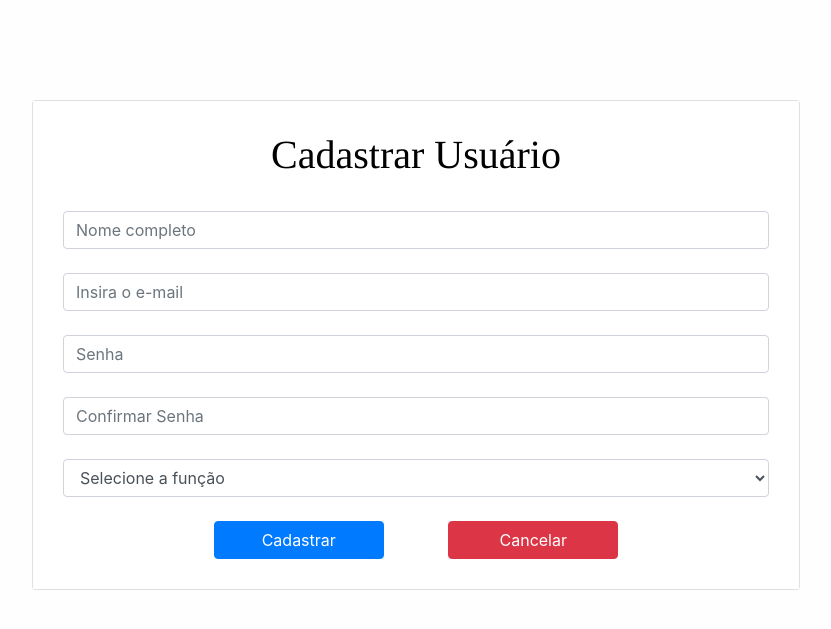
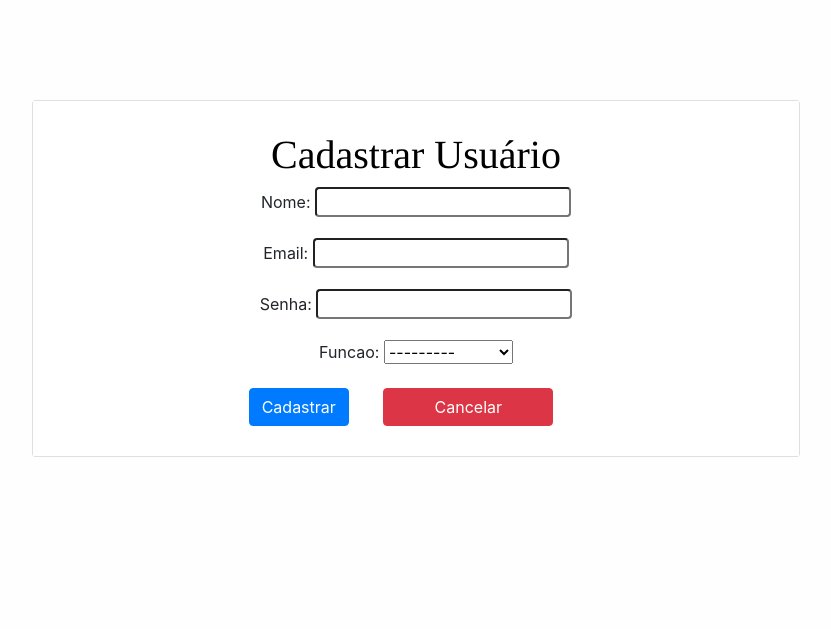
Before and after one commit to abyzziboll/Webiaus, a Django app: page /cad_usu in a window 1280 px wide. Shown: the top 629 px of the page, without its empty margins (224-1055 px from the left). Run offline with Django 3.2, Linux system fonts and the light colour scheme; some libraries are stand-ins or nearby versions.

Commit message:
cadastro funcionando

```diff
--- a/analisador/templates/cadastrar-usuario.html
+++ b/analisador/templates/cadastrar-usuario.html
@@ -40,39 +40,9 @@
             <!-- FORMULÁRIO DE CADASTRO -->
             <form method="POST" name="f1" class="post-form">{% csrf_token %}
               <h1 class="h1-cadastro-usuario-webiaus">Cadastrar Usuário</h1>
-              <br>
-              <div>
-                <div><input type="text" class="form-control" id="nome" placeholder="Nome completo"></div>
-              </div>
-              <br>
+              {{form.as_p}}
 
-              <div>
-                <div><input type="email" class="form-control" id="email" placeholder="Insira o e-mail"></div>
-              </div>
-              <br>
-
-              <div>
-                <div><input type="password" class="form-control" id="password" placeholder="Senha" required=password></div>
-              </div>
-              <br>
-
-              <div>
-                <div><input type="password" class="form-control" id="confirm_password" placeholder="Confirmar Senha" required></div>
-              </div>
-              <br>
-
-              <div>
-                <div>
-                  <select class="form-control" id="sel1">
-                  <option selected>Selecione a função</option>
-                  <option>Administrador</option>
-                  <option>Usuário</option>
-                  </select>
-                </div>
-              </div>
-              <br>
-
-              <a href="{% url 'cad_usu' %}" type="submit" class="btn btn-primary" style="margin: 0 30px; width: 170px" id="inputSubmit">Cadastrar</a>
+              <button type="submit" class="btn btn-primary">Cadastrar</button>
               <a href="login-webiaus.html" class="btn btn-danger" style="margin: 0 30px; width: 170px">Cancelar</a>
             </form>
         </div>
--- a/analisador/views.py
+++ b/analisador/views.py
@@ -13,10 +13,6 @@ def cadastrar_usuario(request):
         form = UsuarioForm(request.POST)
         if form.is_valid():
             usuario = form.save(commit=False)
-            usuario.nome = request.nome
-            usuario.email = request.email
-            usuario.senha = request.password
-            usuario.funcao = request.sel1
             usuario.save()
             return redirect('home')
     else:
```
Also changed, not shown: db.sqlite3.
